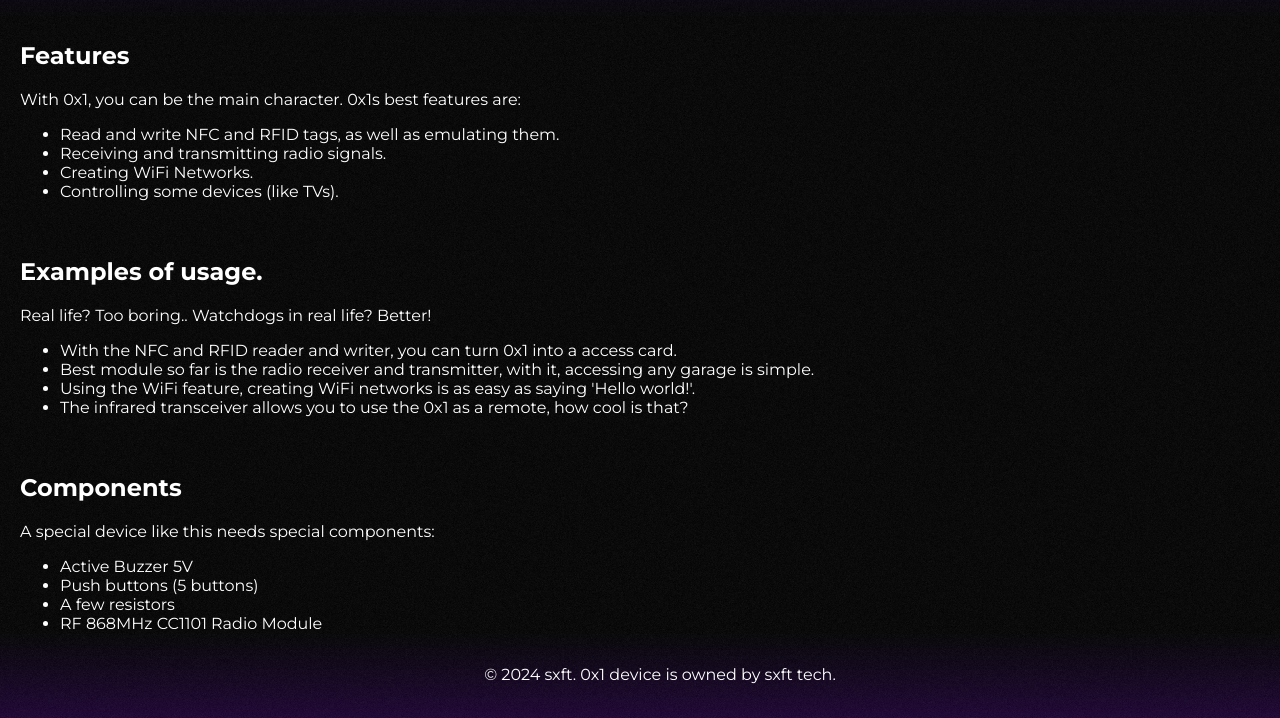
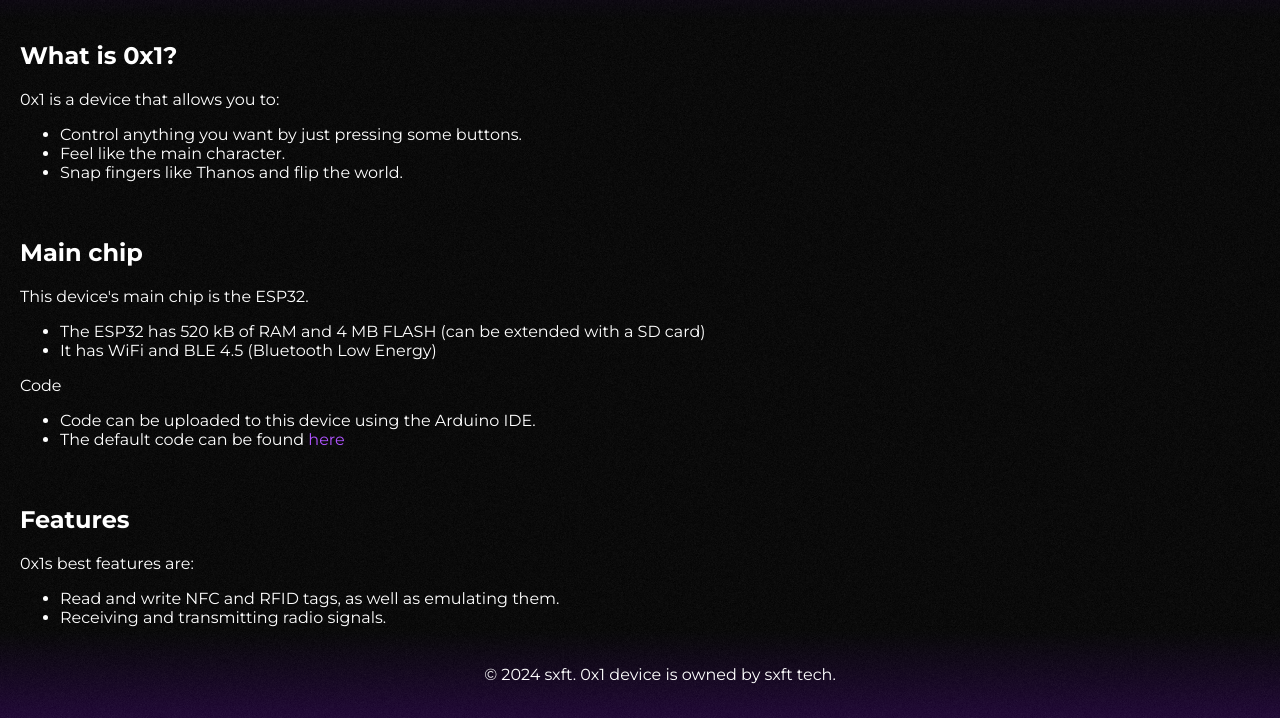
Before and after one commit to sxftt/0x1, a plain HTML site: page index.html in a window 1280 px wide. Shown: the part 80-798 px from the top of the page. Drawn offline with Linux system fonts and the light colour scheme; a script that the page names is missing.

Commit message:
Added experimental things.
Experiment [1]

```diff
--- a/index.html
+++ b/index.html
@@ -3,7 +3,7 @@
 <head>
   <meta charset="UTF-8">
   <meta name="viewport" content="width=device-width, initial-scale=1.0">
-  <title>0x1 Device</title>
+  <title>0x1</title>
   <link rel="stylesheet" href="styles.css">
   <link rel="icon" type="image/x-icon" href="logo.ico">
   <link href="https://fonts.googleapis.com/css2?family=Montserrat:wght@400;700&display=swap" rel="stylesheet">
@@ -12,10 +12,31 @@
   <header>
     <img src="logo.png" alt="0x1 Logo">
   </header>
-
+  <section id="about">
+    <h2>What is 0x1?</h2>
+    <p>0x1 is a device that allows you to:</p>
+    <ul>
+        <li>Control anything you want by just pressing some buttons.</li>
+        <li>Feel like the main character.</li>
+        <li>Snap fingers like Thanos and flip the world.</li>
+    </ul>
+  </section>
+  <section id="device">
+    <h2>Main chip</h2>
+    <p>This device's main chip is the ESP32.</p>
+    <ul>
+      <li>The ESP32 has 520 kB of RAM and 4 MB FLASH (can be extended with a SD card)</li>
+      <li>It has WiFi and BLE 4.5 (Bluetooth Low Energy)</li>
+    </ul>
+    <p>Code</p>
+    <ul>
+      <li>Code can be uploaded to this device using the Arduino IDE.</li>
+      <li>The default code can be found <a href="https://sxftt.github.io/0x1/default0x1.ino" style="color: #b055ff; text-decoration: none;">here</a></li>
+    </ul>
+  </section>
   <section id="features">
     <h2>Features</h2>
-    <p>With 0x1, you can be the main character. 0x1s best features are:</p>
+    <p>0x1s best features are:</p>
     <ul>
       <li>Read and write NFC and RFID tags, as well as emulating them.</li>
       <li>Receiving and transmitting radio signals.</li>
@@ -45,7 +66,7 @@
       <li>RF 868MHz CC1101 Radio Module</li>
       <li>RFID NFC PN532 Reader</li>
       <li>Universal PCB 9x15 cm</li>
-      <li>ESP32 WiFi BLE 4.2 DevKitC Compatible Board</li>
+      <li>ESP32 WiFi BLE 4.2</li>
       <li>OLED Graphic Display 128x64px 0.96 inch</li>
       <li>Lithium Battery Charger TP4056 USB-C</li>
       <li>Infrared emmiter and receiver</li>
--- a/scripts.js
+++ /dev/null
@@ -1,8 +0,0 @@
-window.addEventListener('blur', function() {
-    document.title = '0x1 Device';
-  });
-
-  // Function to restore the original title when the window gains focus
-  window.addEventListener('focus', function() {
-    document.title = '0x1 by sxft';
-  });
```
Also changed, not shown: 1 other file.
